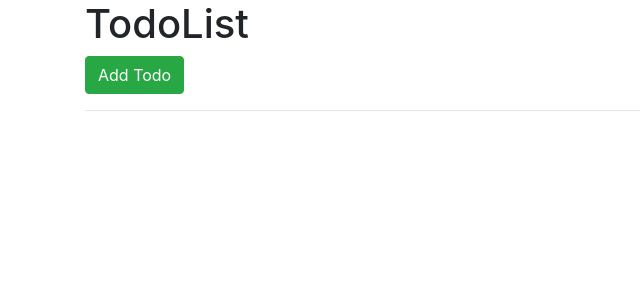
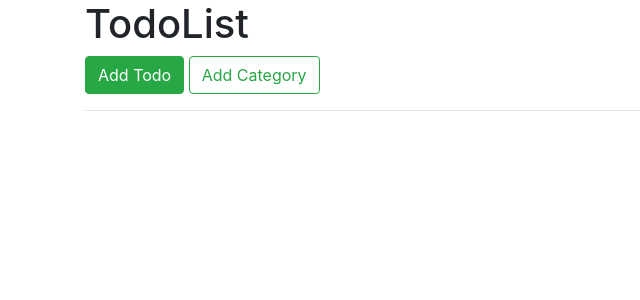
Before and after one commit to suewonjp/django-tutorial-todolist, a Django app: page / in a window 1280 px wide. Shown: the top 300 px of the page, without its empty margins (0-640 px from the left). Run offline with Django 3.2, Linux system fonts and the light colour scheme; data that the repository does not hold is empty; some libraries are stand-ins or nearby versions.

Commit message:
new feature; can add a new category

```diff
--- a/todos/static/todos/css/style.css
+++ b/todos/static/todos/css/style.css
@@ -13,3 +13,7 @@ a {
 #category-edit-group label {
   margin: auto 0.5em auto auto
 }
+
+.hidden-categories, .warning-box {
+  display: none
+}
--- a/todos/static/todos/js/script.js
+++ b/todos/static/todos/js/script.js
@@ -8,4 +8,20 @@ $(document).ready(function() {
   }
   $(document).find('form').on('keypress', checkEnter)
 
+  $('#new-category-name').on('change', function() {
+    const submit = $('#add-category-form input[type="submit"]').attr('disabled', true)
+    const name = $(this).val()
+    if (!name)
+      return
+    if ($('.hidden-categories').find(`.category-${name}`).length) {
+      // Category name duplicated
+      $('.warning-box').show()
+    }
+    else {
+      // Ready to submit a new category
+      $('.warning-box').hide()
+      submit.attr('disabled', false)
+    }
+  })
+
 })
--- a/todos/templates/partials/header.html
+++ b/todos/templates/partials/header.html
@@ -22,5 +22,6 @@
       </div>
 
       <a class='btn btn-success' href="{% url 'todos:add' %}">Add Todo</a>
+      <a class='btn btn-outline-success' href="{% url 'todos:category/add' %}">Add Category</a>
       <hr>
     </header>
--- a/todos/urls.py
+++ b/todos/urls.py
@@ -9,5 +9,6 @@ urlpatterns = [
     path('details/<int:id>', views.details, name='detail'),
     path('add', views.add, name='add'),
     path('update/<int:id>', views.update, name='update'),
-    path('delete/<int:id>', views.delete, name='delete')
+    path('delete/<int:id>', views.delete, name='delete'),
+    path('category/add', views.category_add, name='category/add'),
 ]
--- a/todos/views.py
+++ b/todos/views.py
@@ -70,3 +70,17 @@ def delete(request, id):
         todo.delete()
 
     return redirect(reverse('todos:index'))
+
+def category_add(request):
+    if (request.method == 'POST'):
+        name = request.POST['name']
+        category = Category(name=name)
+        category.save()
+        messages.success(request, 'Category Added : %s' % category.name)
+        return redirect(reverse('todos:index'))
+    else:
+        categories = Category.objects.all()
+        context = {
+            'categories':categories
+        }
+        return render(request, 'category/add.html', context)
```
Also changed, not shown: todos/templates/category/add.html (added, +25 -0 lines).
